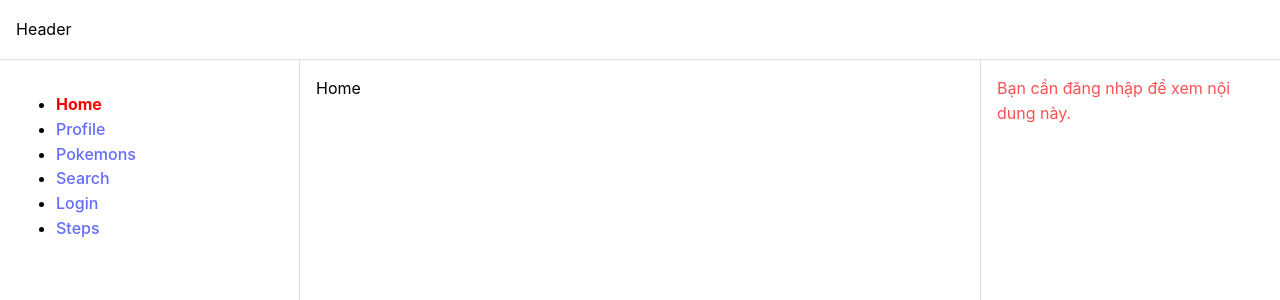
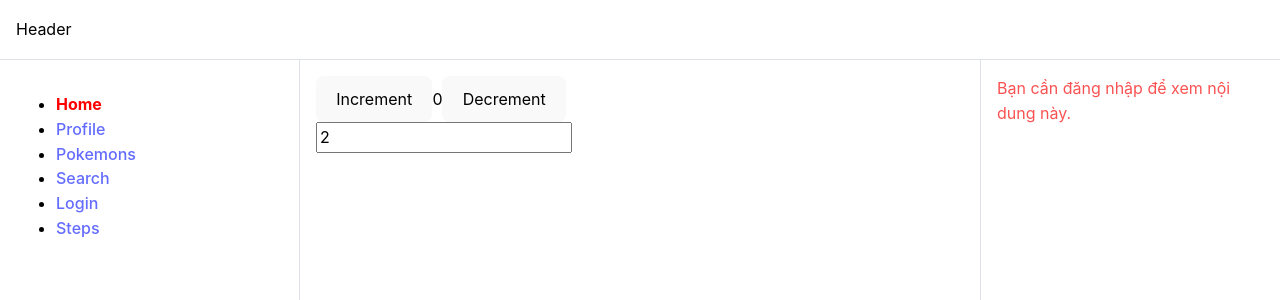
Before and after one commit to kzau-1612/Threads_clone, a React (Vite) app: page / in a window 1280 px wide. Shown: the top 300 px of the page. Built offline with nearby package versions, Linux system fonts and the light colour scheme.

Commit message:
cấu hình redux toolkit

```diff
--- a/package.json
+++ b/package.json
@@ -12,12 +12,14 @@
   "dependencies": {
     "@mantine/core": "^8.0.0",
     "@mantine/hooks": "^8.0.0",
+    "@reduxjs/toolkit": "^2.8.2",
     "@tanstack/react-query": "^5.76.0",
     "@tanstack/react-router": "^1.120.3",
     "@tanstack/react-router-devtools": "^1.120.3",
     "normalize.css": "^8.0.1",
     "react": "^18.2.0",
     "react-dom": "^18.2.0",
+    "react-redux": "^9.2.0",
     "valibot": "^1.1.0"
   },
   "devDependencies": {
--- a/src/main.tsx
+++ b/src/main.tsx
@@ -6,6 +6,8 @@ import "@mantine/core/styles.css";
 import App from "./App.tsx";
 import { MantineProvider, createTheme } from "@mantine/core";
 import { QueryClient, QueryClientProvider } from "@tanstack/react-query";
+import { Provider } from "react-redux";
+import { store } from "./stores/store.ts";
 
 const queryClient = new QueryClient({
   defaultOptions: {
@@ -25,11 +27,13 @@ const theme = createTheme({
 });
 
 ReactDOM.createRoot(document.getElementById("root")!).render(
-  <MantineProvider theme={theme}>
-    <QueryClientProvider client={queryClient}>
-      <React.StrictMode>
-        <App />
-      </React.StrictMode>
-    </QueryClientProvider>
-  </MantineProvider>
+  <React.StrictMode>
+    <MantineProvider theme={theme}>
+      <QueryClientProvider client={queryClient}>
+        <Provider store={store}>
+          <App />
+        </Provider>
+      </QueryClientProvider>
+    </MantineProvider>
+  </React.StrictMode>
 );
--- a/src/pages/Home/Home.tsx
+++ b/src/pages/Home/Home.tsx
@@ -1,3 +1,36 @@
+import { useAppSelector, useAppDispatch } from "../../stores/hooks";
+import { decrement, increment, incrementByAmount } from "../../stores/slices/counterSlice";
+
 export default function Home() {
-  return <div>Home</div>;
+  const count = useAppSelector((state) => state.counter.value);
+  const dispatch = useAppDispatch();
+  return (
+    <div>
+      <div>
+        <button
+          aria-label="Increment value"
+          onClick={() => dispatch(increment())} // Gửi action increment
+        >
+          Increment
+        </button>
+        <span>{count}</span>
+        <button
+          aria-label="Decrement value"
+          onClick={() => dispatch(decrement())} // Gửi action decrement
+        >
+          Decrement
+        </button>
+      </div>
+      <div>
+        <input
+          type="number"
+          defaultValue="2"
+          onChange={(e) => {
+            const amount = Number(e.target.value) || 0;
+            dispatch(incrementByAmount(amount)); // Gửi action incrementByAmount với payload
+          }}
+        />
+      </div>
+    </div>
+  );
 }
--- /dev/null
+++ b/src/stores/hooks.ts
@@ -0,0 +1,7 @@
+// src/app/hooks.ts
+import { useDispatch, useSelector } from "react-redux";
+import type { AppDispatch, RootState } from "./store";
+
+// Use throughout your app instead of plain `useDispatch` and `useSelector`
+export const useAppDispatch = useDispatch.withTypes<AppDispatch>();
+export const useAppSelector = useSelector.withTypes<RootState>();
--- a/src/stores/slices/authSlice.ts
+++ b/src/stores/slices/authSlice.ts
@@ -0,0 +1,16 @@
+import { createSlice } from "@reduxjs/toolkit";
+export type AuthState = { isAuth: boolean };
+
+export const authSlice = createSlice({
+  name: "auth",
+  initialState: {
+    isAuth: false,
+  },
+  reducers: {
+    updateStatus: (state: AuthState, action) => {
+      state.isAuth = action.payload;
+    },
+  },
+});
+
+export default authSlice.reducer;
--- /dev/null
+++ b/src/stores/slices/counterSlice.ts
@@ -0,0 +1,36 @@
+// src/features/counter/counterSlice.ts
+import { createSlice, PayloadAction } from "@reduxjs/toolkit";
+
+// Định nghĩa kiểu dữ liệu cho trạng thái của slice này
+interface CounterState {
+  value: number;
+}
+
+// Định nghĩa trạng thái ban đầu
+const initialState: CounterState = {
+  value: 0,
+};
+
+export const counterSlice = createSlice({
+  name: "counter", // Tên của slice. Đây sẽ là tiền tố cho các action type.
+  initialState, // Trạng thái ban đầu
+  reducers: {
+    // Các reducer được định nghĩa ở đây.
+    // Redux Toolkit sử dụng Immer để cho phép bạn "mutate" state một cách an toàn.
+    increment: (state) => {
+      state.value += 1;
+    },
+    decrement: (state) => {
+      state.value -= 1;
+    },
+    incrementByAmount: (state, action: PayloadAction<number>) => {
+      state.value += action.payload;
+    },
+  },
+});
+
+// Export các action creators được tạo tự động từ `createSlice`
+export const { increment, decrement, incrementByAmount } = counterSlice.actions;
+
+// Export reducer mặc định cho slice này
+export default counterSlice.reducer;
--- a/src/stores/store.ts
+++ b/src/stores/store.ts
@@ -0,0 +1,17 @@
+// src/app/store.ts
+import { configureStore } from "@reduxjs/toolkit";
+import authReducer from "./slices/authSlice";
+import counterReducer from "./slices/counterSlice";
+
+export const store = configureStore({
+  reducer: {
+    // We'll add our reducers here later
+    auth: authReducer,
+    counter: counterReducer,
+  },
+});
+
+// Infer the `RootState` and `AppDispatch` types from the store itself
+export type RootState = ReturnType<typeof store.getState>;
+// Inferred type: {posts: PostsState, comments: CommentsState, users: UsersState}
+export type AppDispatch = typeof store.dispatch;
```
Also changed, not shown: 1 other file (tests, documents, lock files or other folders).
